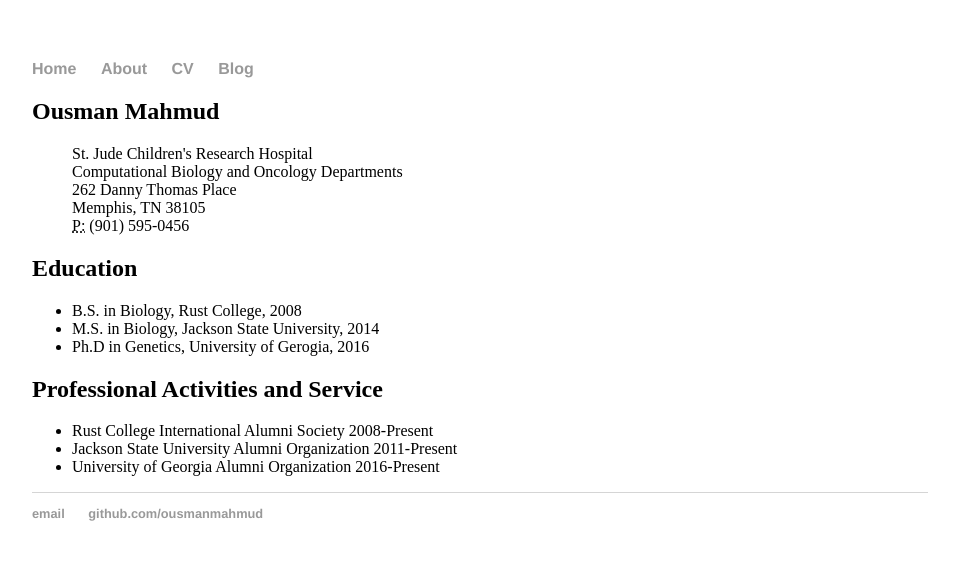
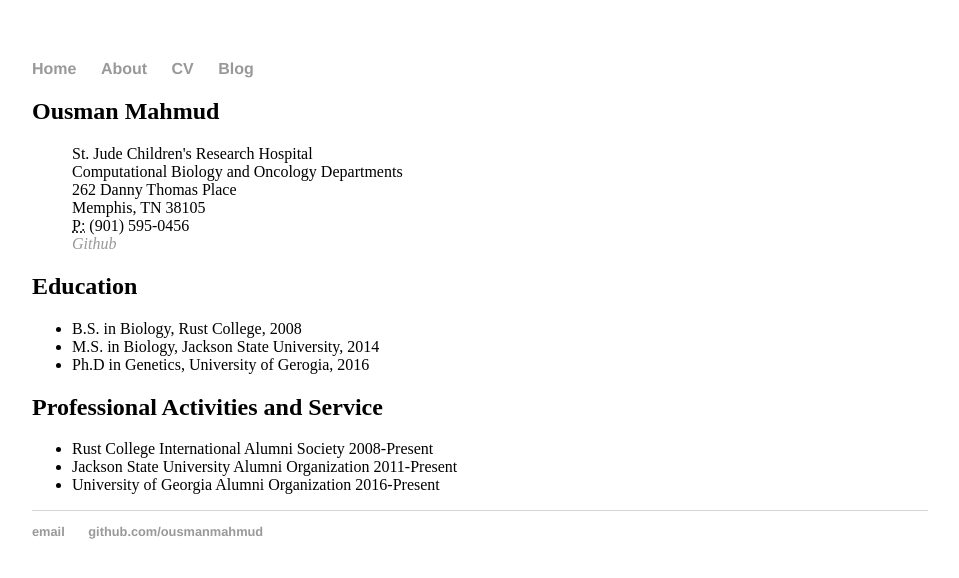
Before and after one commit to Zoites/zoites.github.io.old, a Jekyll site: the page built from cv/index.html, in a window 1280 px wide. Shown: the top 578 px of the page, without its empty margins (160-1119 px from the left). Built offline with Jekyll 4.4.1, drawn with Linux system fonts in a browser that asks for light colours.

Commit message:
Update index.html

```diff
--- a/cv/index.html
+++ b/cv/index.html
@@ -12,7 +12,8 @@
 					Computational Biology and Oncology Departments  <br/>
 					262 Danny Thomas Place  <br/>
 					Memphis, TN 38105 <br/>
-					<abbr title="phone">P:</abbr> (901) 595-0456
+					<abbr title="phone">P:</abbr> (901) 595-0456 <br/>
+					<em><a href="https://github.com/Zoites" title="Github">Github</a></em>
 </ul>
 				<h2>Education</h2>
 				<ul class="list-unstyled">
```
